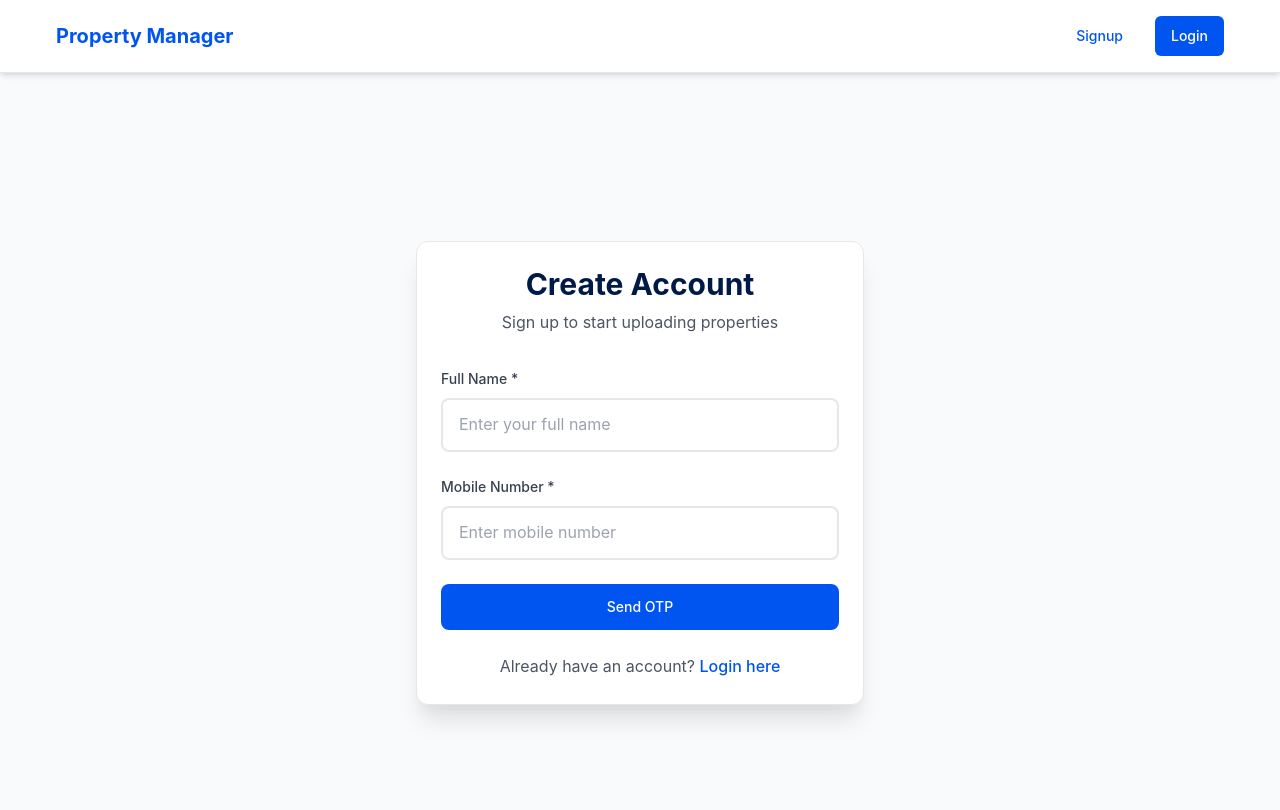
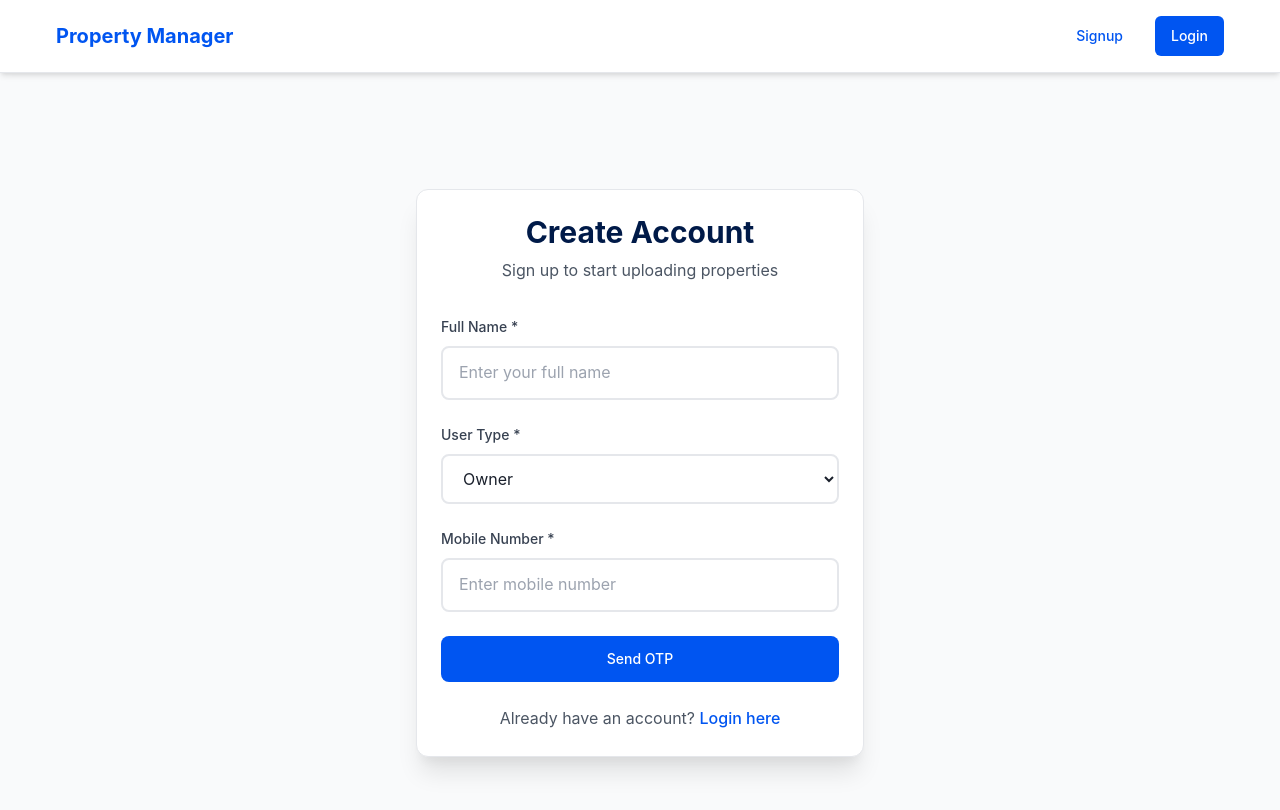
Before and after one commit to sachinpandeygurh/tem-property-1, a React (Create React App) app in the folder property-website/: page / in a window 1280 px wide. Shown: the top 810 px of the page. Built offline with nearby package versions, Linux system fonts and the light colour scheme.

Commit message:
Refactor PropertyUploadPage and SignupPage components to enhance form handling and user experience. Removed unused 'unit' field, added new fields for property details, and introduced user type selection in SignupPage.

```diff
--- a/property-website/src/components/PropertyUploadPage.tsx
+++ b/property-website/src/components/PropertyUploadPage.tsx
@@ -633,8 +633,6 @@ const PropertyUploadPage: React.FC = () => {
         "furnishingAmenities",
         JSON.stringify(formData.furnishingAmenities || [])
       );
-      formDataToSend.append("unit", formData.unit || "");
-
       // Add images - send actual File objects for upload
       const successfulImages = formData.images.filter(
         (img) => img.file && !img.uploading && !img.error
@@ -737,10 +735,10 @@ const PropertyUploadPage: React.FC = () => {
           "yourfloor",
           "carpetArea",
           "buildupArea",
-          "unit",
           "constructionStatus",
           "furnishing",
           "bhks",
+          "propertyFacing",
         ];
 
       case "Builder Floors":
@@ -755,6 +753,8 @@ const PropertyUploadPage: React.FC = () => {
           "constructionStatus",
           "furnishing",
           "bhks",
+          "carpetArea",
+          "buildupArea",
         ];
 
       case "House Villas":
@@ -763,16 +763,20 @@ const PropertyUploadPage: React.FC = () => {
           "propertyPrice",
           "carpetArea",
           "buildupArea",
-          "unit",
+
           "bhks",
           "propertyFacing",
           "furnishing",
           "constructionStatus",
           "ageOfTheProperty",
+          "totalfloors",
+          "yourfloor",
+
         ];
 
       case "Plots":
         return [
+          'projectName',
           "propertyPrice",
           "length",
           "width",
@@ -783,6 +787,7 @@ const PropertyUploadPage: React.FC = () => {
       case "Farmhouses":
         return [
           "totalBathrooms",
+          "propertyPrice",
           "length",
           "width",
           "bhks",
@@ -790,6 +795,7 @@ const PropertyUploadPage: React.FC = () => {
           "propertyFacing",
           "ageOfTheProperty",
           "reraApproved",
+          "projectName",
         ];
 
       case "Hotels":
@@ -801,6 +807,8 @@ const PropertyUploadPage: React.FC = () => {
           "furnishing",
           "constructionStatus",
           "ageOfTheProperty",
+          'totalArea',
+          'plotArea',
         ];
 
       case "Lands":
@@ -819,7 +827,7 @@ const PropertyUploadPage: React.FC = () => {
           "propertyPrice",
           "carpetArea",
           "buildupArea",
-          "unit",
+
           "totalfloors",
           "yourfloor",
           "furnishing",
@@ -828,6 +836,8 @@ const PropertyUploadPage: React.FC = () => {
           "washroom",
           "reraApproved",
           "ageOfTheProperty",
+          "cabins",
+          "parking",
         ];
 
       case "Hostels":
--- a/property-website/src/components/SignupPage.tsx
+++ b/property-website/src/components/SignupPage.tsx
@@ -7,6 +7,7 @@ import { colors, shadows, animations, variants } from '../theme';
 interface SignupFormData {
   fullName: string;
   mobileNumber: string;
+  userType: 'Agent' | 'Owner' | 'EndUser';
 }
 
 interface OTPFormData {
@@ -16,7 +17,8 @@ interface OTPFormData {
 const SignupPage: React.FC = () => {
   const [formData, setFormData] = useState<SignupFormData>({
     fullName: '',
-    mobileNumber: ''
+    mobileNumber: '',
+    userType: 'Owner'
   });
   const [otpData, setOtpData] = useState<OTPFormData>({
     otp: ''
@@ -28,7 +30,7 @@ const SignupPage: React.FC = () => {
   const [otpTimer, setOtpTimer] = useState(0);
   const navigate = useNavigate();
 
-  const handleInputChange = (e: React.ChangeEvent<HTMLInputElement>) => {
+  const handleInputChange = (e: React.ChangeEvent<HTMLInputElement | HTMLSelectElement>) => {
     const { name, value } = e.target;
     setFormData(prev => ({
       ...prev,
@@ -64,7 +66,7 @@ const SignupPage: React.FC = () => {
       const response = await axios.post('https://nextdealappserver.onrender.com/api/v1/temp/signup/send-otp', {
         fullName: formData.fullName,
         mobileNumber: formData.mobileNumber,
-        userType: 'Owner'
+        userType: formData.userType
       });
 
       if (response.status === 200) {
@@ -89,7 +91,7 @@ const SignupPage: React.FC = () => {
         fullName: formData.fullName,
         mobileNumber: formData.mobileNumber,
         otp: otpData.otp,
-        userType: 'Owner'
+        userType: formData.userType
       });
 
       if (response.status === 201) {
@@ -121,7 +123,7 @@ const SignupPage: React.FC = () => {
       const response = await axios.post('https://nextdealappserver.onrender.com/api/v1/temp/signup/send-otp', {
         fullName: formData.fullName,
         mobileNumber: formData.mobileNumber,
-        userType: 'Owner'
+        userType: formData.userType
       });
 
       if (response.status === 200) {
@@ -186,6 +188,23 @@ const SignupPage: React.FC = () => {
                     className="form-input"
                     placeholder="Enter your full name"
                   />
+                </div>
+                <div className="form-group">
+                  <label htmlFor="userType" className="form-label">
+                    User Type *
+                  </label>
+                  <select
+                    id="userType"
+                    name="userType"
+                    required
+                    value={formData.userType}
+                    onChange={handleInputChange}
+                    className="form-input"
+                  >
+                    <option value="Agent">Agent</option>
+                    <option value="Owner">Owner</option>
+                    <option value="EndUser">EndUser</option>
+                  </select>
                 </div>
                 <div className="form-group">
                   <label htmlFor="mobileNumber" className="form-label">
```
